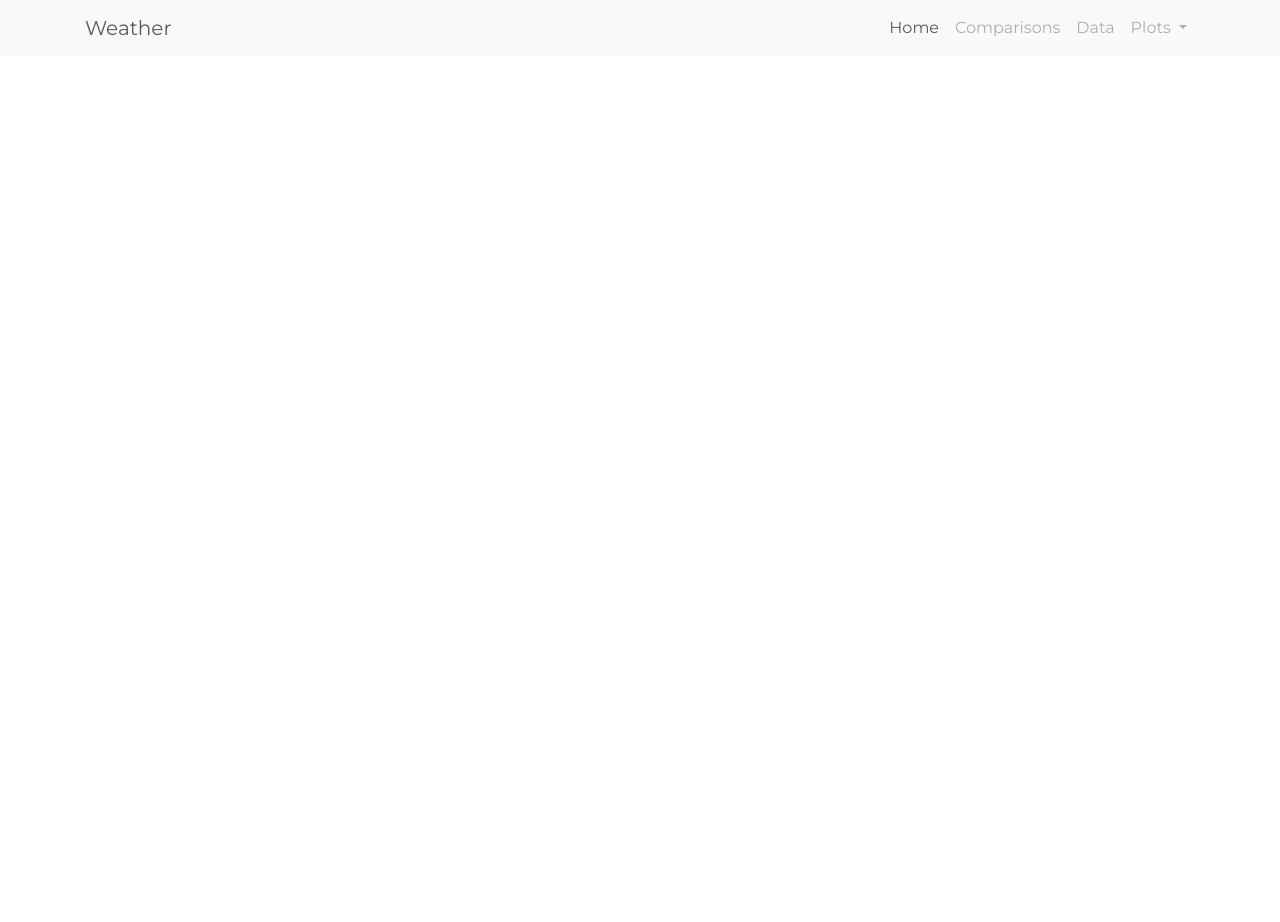
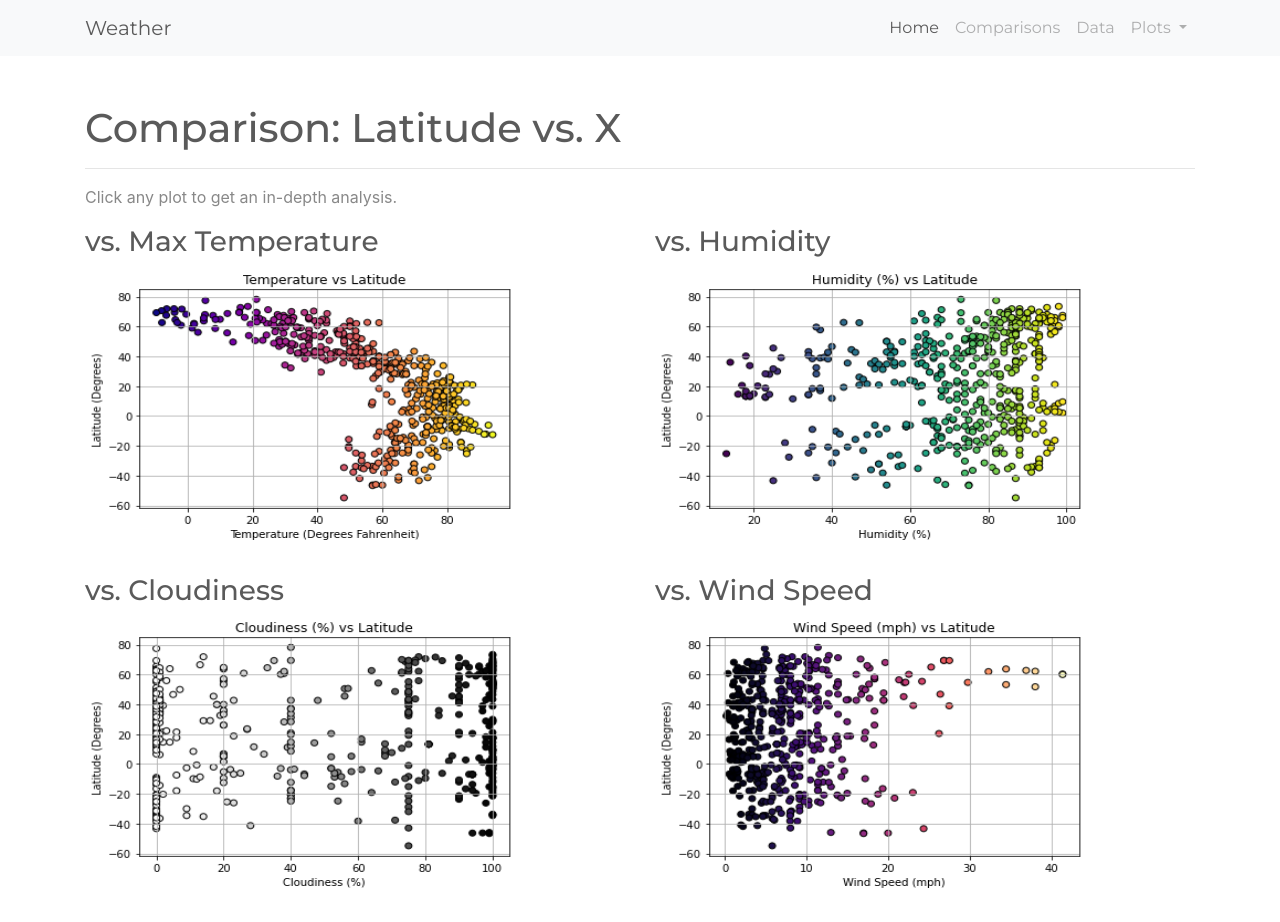
Before and after one commit to natlass/Web-Design-Challenge, a plain HTML site: page comparisons.html in a window 1280 px wide. Before the commit the page ends 800 px from the top, so only its background shows below. Drawn offline with nearby package versions, Linux system fonts and the light colour scheme; files whose address does not match are found by name.

Commit message:
added comp pg

```diff
--- a/comparisons.html
+++ b/comparisons.html
@@ -43,6 +43,36 @@
         </div>
         </nav>
 
+        <div class="container">
+            <br>
+            <div class="row">
+              <div class="col col-12">
+                <br>
+                <h1>Comparison: Latitude vs. X</h1>
+                <hr>
+                <p>Click any plot to get an in-depth analysis.</p>
+                <div class="row">
+                  <div class="col col-12 col-md-6">
+                    <h3>vs. Max Temperature</h3>
+                    <a href="temperature.html"><img src="C:\Users\natla\Desktop\Homework\Web-Design-Challenge\Images\temp.png" alt="" width="80%" height="80%"></a>
+                  </div>
+                  <div class="col col-12 col-md-6">
+                    <h3>vs. Humidity</h3>
+                    <a href="humidity.html"><img src="C:\Users\natla\Desktop\Homework\Web-Design-Challenge\Images\humid.png" alt="" width="80%" height="80%"></a>
+                  </div>
+                  <div class="col col-12 col-md-6">
+                    <h3>vs. Cloudiness</h3>
+                    <a href="cloudiness.html"><img src="C:\Users\natla\Desktop\Homework\Web-Design-Challenge\Images\cloud.png" alt="" width="80%" height="80%"></a>
+                  </div>
+                  <div class="col col-12 col-md-6">
+                    <h3>vs. Wind Speed</h3>
+                    <a href="windspeed.html"><img src="C:\Users\natla\Desktop\Homework\Web-Design-Challenge\Images\wind.png" alt="" width="80%" height="80%"></a>
+                  </div>
+                </div>
+              </div>
+            </div>
+          </div>
+
     <script src="https://code.jquery.com/jquery-3.3.1.slim.min.js" integrity="sha384-q8i/X+965DzO0rT7abK41JStQIAqVgRVzpbzo5smXKp4YfRvH+8abtTE1Pi6jizo" crossorigin="anonymous"></script>
     <script src="https://cdnjs.cloudflare.com/ajax/libs/popper.js/1.14.7/umd/popper.min.js" integrity="sha384-UO2eT0CpHqdSJQ6hJty5KVphtPhzWj9WO1clHTMGa3JDZwrnQq4sF86dIHNDz0W1" crossorigin="anonymous"></script>
     <script src="https://stackpath.bootstrapcdn.com/bootstrap/4.3.1/js/bootstrap.min.js" integrity="sha384-JjSmVgyd0p3pXB1rRibZUAYoIIy6OrQ6VrjIEaFf/nJGzIxFDsf4x0xIM+B07jRM" crossorigin="anonymous"></script>
```
Also changed, not shown: index.html (+4 -4 lines).
